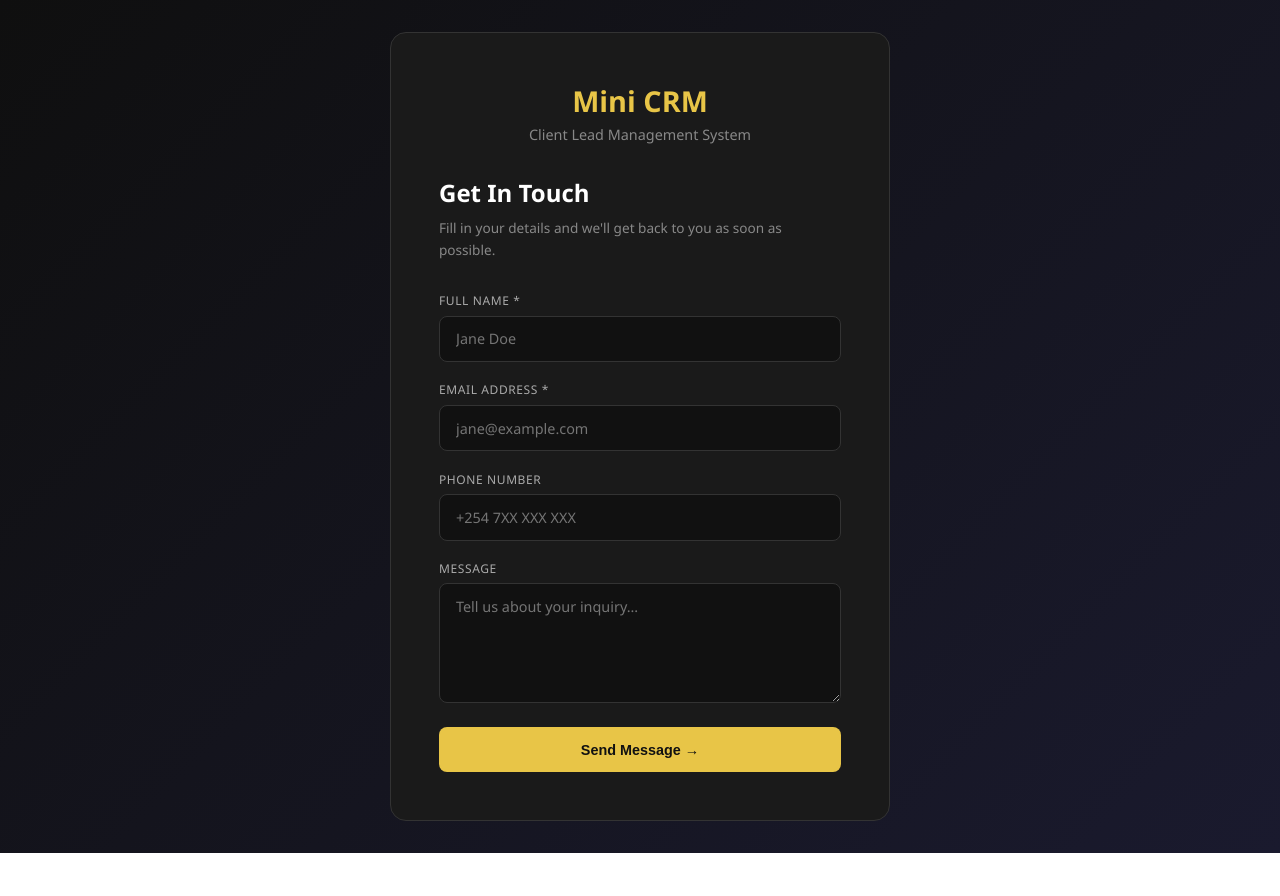
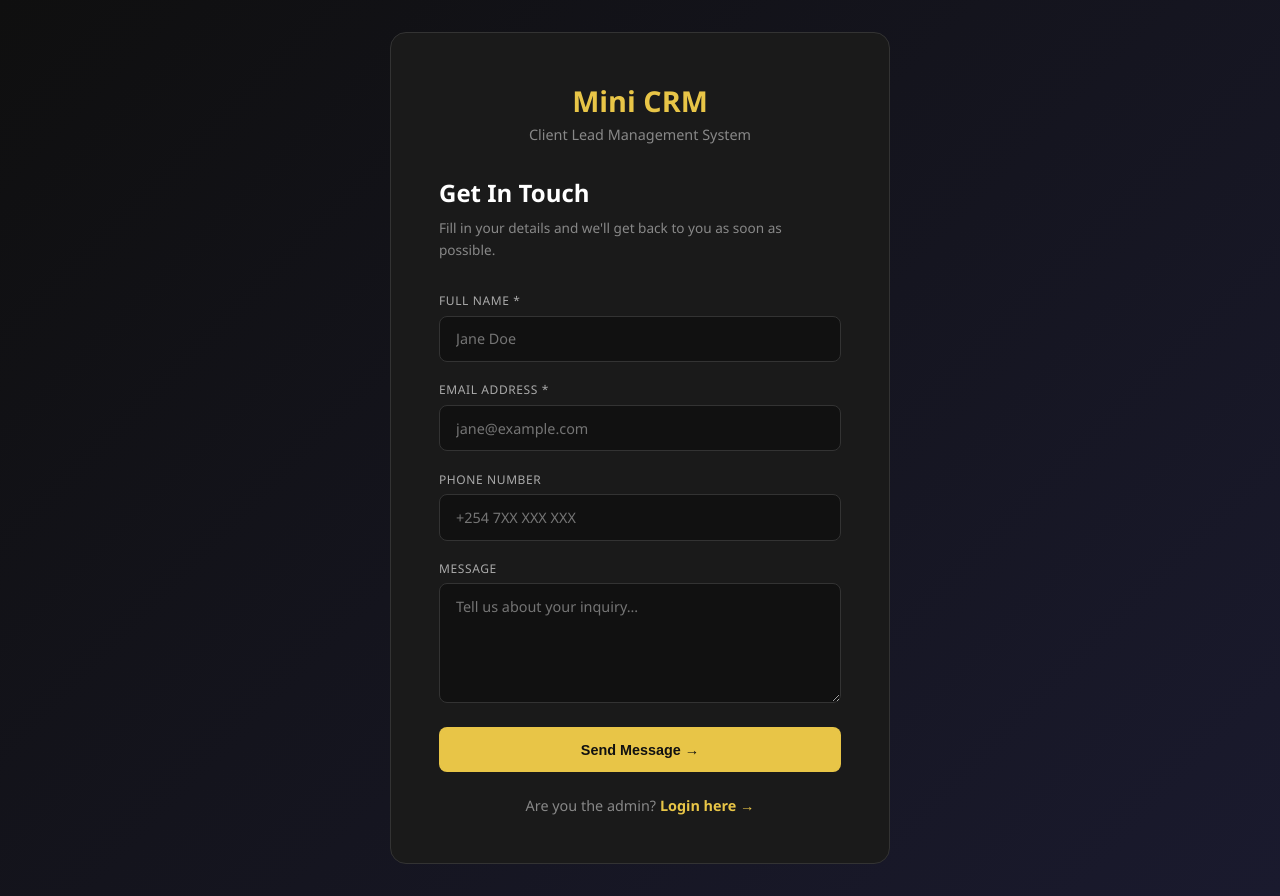
Before and after one commit to JANE-dot978/FUTURE_FS_02, a React app in the folder frontend/: page /contact in a window 1280 px wide. Before the commit the page ends 853 px from the top, so only its background shows below. Built offline with nearby package versions, Linux system fonts and the light colour scheme; the HTML template or start-up script is replaced by a standard one.

Commit message:
feat: fix notes array rendering, add admin login link to contact form, improve UI visibility

```diff
--- a/frontend/src/components/LeadTable.jsx
+++ b/frontend/src/components/LeadTable.jsx
@@ -65,7 +65,23 @@ function LeadTable({ leads, onEdit, onDelete, darkMode }) {
               <td style={{ padding: '12px 16px' }}>
                 <StatusBadge status={lead.status} />
               </td>
-              <td style={{ padding: '12px 16px', color: textPrimary, fontSize: '0.9rem' }}>{lead.notes}</td>
+              <td style={{ padding: '12px 16px', color: textPrimary, fontSize: '0.9rem' }}>
+                {lead.notes && lead.notes.length > 0
+                  ? <span style={{
+                      background: 'rgba(232,197,71,0.1)',
+                      color: '#e8c547',
+                      padding: '3px 10px',
+                      borderRadius: '20px',
+                      fontSize: '0.8rem',
+                      fontWeight: '600',
+                    }}>
+                      📝 {lead.notes.length} note{lead.notes.length > 1 ? 's' : ''}
+                    </span>
+                  : <span style={{ color: darkMode ? '#444' : '#bbb', fontStyle: 'italic', fontSize: '0.8rem' }}>
+                      No notes
+                    </span>
+                }
+              </td>
               <td style={{ padding: '12px 16px' }}>
                 <button
                   onClick={() => onEdit(lead)}
--- a/frontend/src/pages/ContactForm.jsx
+++ b/frontend/src/pages/ContactForm.jsx
@@ -35,6 +35,8 @@ export default function ContactForm() {
     btn: { width: '100%', background: '#e8c547', color: '#111', border: 'none', borderRadius: '8px', padding: '0.9rem', fontSize: '0.9rem', fontWeight: '600', cursor: 'pointer' },
     success: { background: 'rgba(34,197,94,0.1)', border: '1px solid rgba(34,197,94,0.3)', borderRadius: '8px', padding: '1rem', color: '#22c55e', textAlign: 'center', marginBottom: '1rem', fontSize: '0.9rem' },
     error: { background: 'rgba(239,68,68,0.1)', border: '1px solid rgba(239,68,68,0.3)', borderRadius: '8px', padding: '1rem', color: '#ef4444', textAlign: 'center', marginBottom: '1rem', fontSize: '0.9rem' },
+    adminLink: { textAlign: 'center', marginTop: '1.5rem', fontSize: '0.9rem', color: '#888' },
+adminAnchor: { color: '#e8c547', fontWeight: '700', textDecoration: 'none', fontSize: '0.9rem' },
   };
 
   return (
@@ -71,6 +73,11 @@ export default function ContactForm() {
             {loading ? 'Sending...' : 'Send Message →'}
           </button>
         </form>
+
+        <p style={styles.adminLink}>
+          Are you the admin?{' '}
+          <a href="/login" style={styles.adminAnchor}>Login here →</a>
+        </p>
       </div>
     </div>
   );
```
